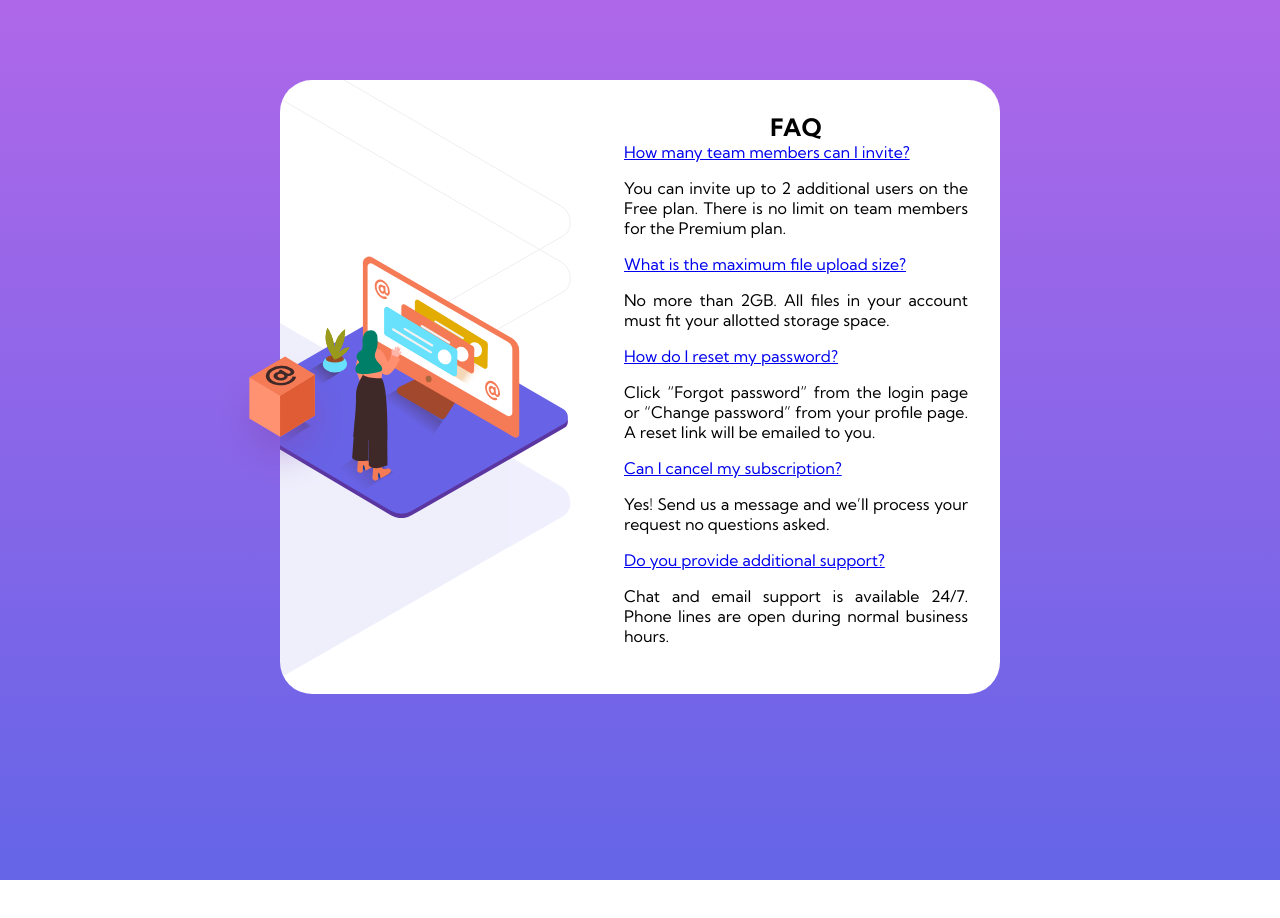
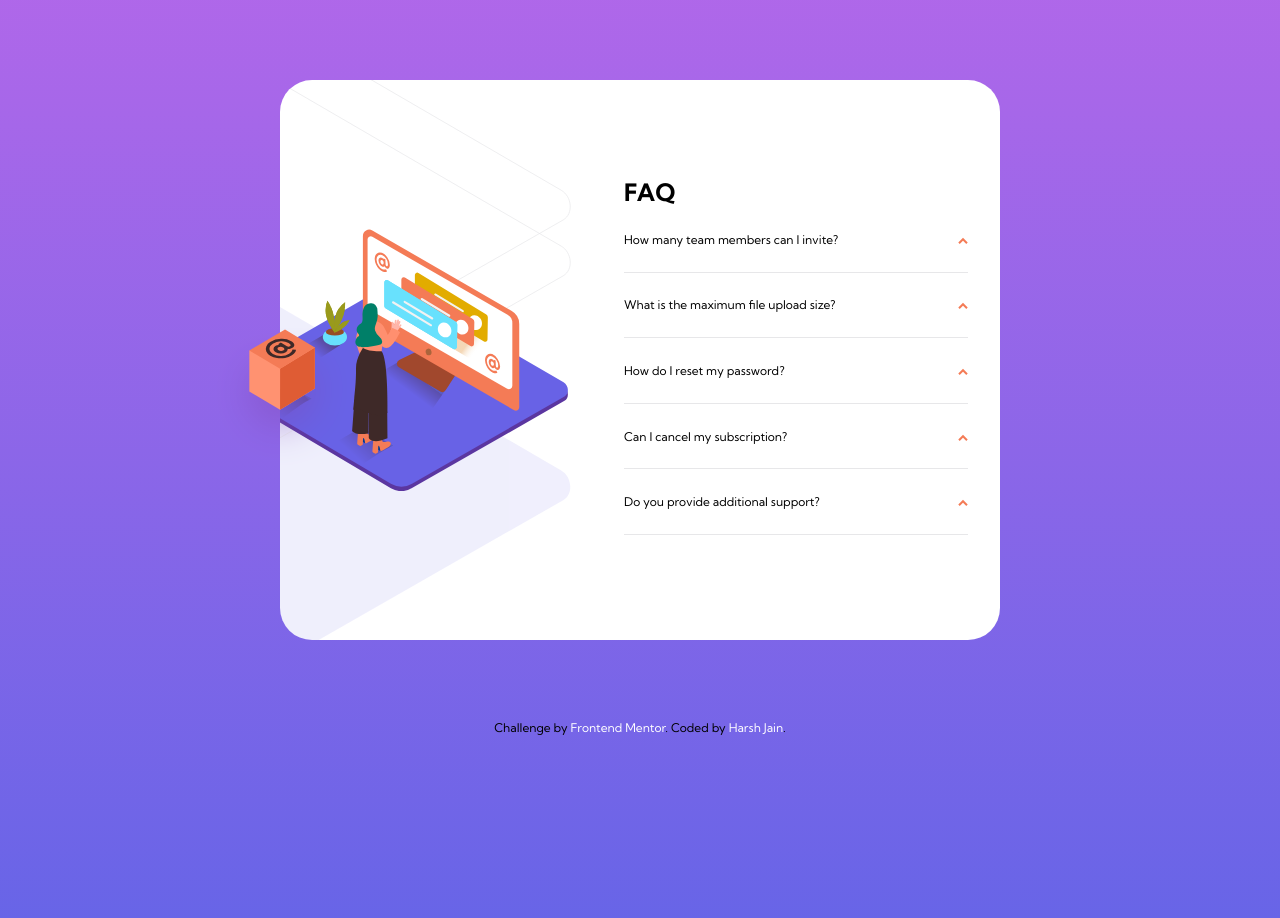
Before and after one commit to harshj11/FAQ-Accordian-Card-Frontend-Mentor-Challenge, a plain HTML site: page index.html in a window 1280 px wide. Before the commit the page ends 880 px from the top, so only its background shows below. Drawn offline with Linux system fonts and the light colour scheme.

Commit message:
Restructure Accordion and ADD styles to it

```diff
--- a/index.html
+++ b/index.html
@@ -21,79 +21,124 @@
 
   <section class="card">
     <img src="./images/illustration-box-desktop.svg" class="card__box">
+
     <div class="card__img">
-      <img src="./images/illustration-woman-online-desktop.svg" class="card__img__desktop" />
+      <img src="./images/illustration-woman-online-desktop.svg" class="card__img__desktop"/>
       <img src="./images/illustration-woman-online-mobile.svg" class="card__img__mobile"/>
     </div>
+
     <div class="card__text">
       <h1>FAQ</h1>
 
       <div class="accordion">
+
         <div class="accordion-item" id="question1">
-          <a class="accordion-link" href="#question1">How many team members can I invite?</a>
+
+          <div class="accordion-question">
+            <a class="accordion-link" href="#question1">
+              <p>How many team members can I invite?</p>
+              <div>
+                <img src="./images/icon-arrow-down.svg" alt="" class="arrow__img">
+              </div>
+            </a>
+          </div>
+
           <div class="accordion-text">
             <p>
               You can invite up to 2 additional users on the Free plan. There is no limit on
               team members for the Premium plan.
             </p>
           </div>
+
         </div>
-      </div>
 
-      <div class="accordion">
         <div class="accordion-item" id="question2">
-          <a class="accordion-link" href="#question2">What is the maximum file upload size?</a>
+
+          <div class="accordion-question">
+            <a class="accordion-link" href="#question2">
+              <p>What is the maximum file upload size?</p>
+              <div>
+                <img src="./images/icon-arrow-down.svg" alt="" class="arrow__img">
+              </div>
+            </a>
+          </div>
+
           <div class="accordion-text">
             <p>
               No more than 2GB. All files in your account must fit your allotted storage space.
             </p>
           </div>
+
         </div>
-      </div>
 
-      <div class="accordion">
         <div class="accordion-item" id="question3">
-          <a class="accordion-link" href="#question3">How do I reset my password?</a>
+
+          <div class="accordion-question">
+            <a class="accordion-link" href="#question3">
+              <p>How do I reset my password?</p>
+              <div>
+                <img src="./images/icon-arrow-down.svg" alt="" class="arrow__img">
+              </div>
+            </a>
+          </div>
+
           <div class="accordion-text">
             <p>
               Click “Forgot password” from the login page or “Change password” from your profile page.
               A reset link will be emailed to you.
             </p>
           </div>
+
         </div>
-      </div>
 
-      <div class="accordion">
         <div class="accordion-item" id="question4">
-          <a class="accordion-link" href="#question4">Can I cancel my subscription?</a>
+
+          <div class="accordion-question">
+            <a class="accordion-link" href="#question4">
+              <p>Can I cancel my subscription?</p>
+              <div>
+                <img src="./images/icon-arrow-down.svg" alt="" class="arrow__img">
+              </div>
+            </a>
+          </div>
+
           <div class="accordion-text">
             <p>
               Yes! Send us a message and we’ll process your request no questions asked.
             </p>
           </div>
+
         </div>
-      </div>
 
-      <div class="accordion">
         <div class="accordion-item" id="question5">
-          <a class="accordion-link" href="#question5">Do you provide additional support?</a>
+
+          <div class="accordion-question">
+            <a class="accordion-link" href="#question5">
+              <p>Do you provide additional support?</p>
+              <div>
+                <img src="./images/icon-arrow-down.svg" alt="" class="arrow__img">
+              </div>
+            </a>
+          </div>
+
           <div class="accordion-text">
             <p>
               Chat and email support is available 24/7. Phone lines are open during normal business hours.
             </p>
           </div>
+
         </div>
+
       </div>
 
     </div>
   </section>
 
-  <!-- <div class="attribution">
+  <div class="attribution">
     Challenge by <a href="https://www.frontendmentor.io?ref=challenge" target="_blank">Frontend Mentor</a>.
-    Coded by <a href="#">Your Name Here</a>.
-  </div> -->
+    Coded by <a href="https://github.com/harshj11" target="_blank">Harsh Jain</a>.
+  </div>
 
-  <script src="./scripts/script.js"></script>
 </body>
 
 </html>
--- a/scripts/script.js
+++ /dev/null
@@ -1 +0,0 @@
-console.log("Hello");
--- a/styles/style.css
+++ b/styles/style.css
@@ -7,6 +7,8 @@
     --gradient-soft-violet: hsl(273, 75%, 66%);
     --gradient-soft-blue: hsl(240, 73%, 65%);
 }
+
+/* ========== DEFAULT STYLES ========== */
 
 html {
     font-size: 100%;
@@ -20,11 +22,24 @@ body {
     background: linear-gradient(var(--gradient-soft-violet), var(--gradient-soft-blue));
     font-family: 'Kumbh Sans', sans-serif;
 
-    height: 100vh;
+    height: 110vh;
 
     margin: 0;
     padding: 0;
 }
+
+a {
+    color: #000000;
+    text-decoration: none;
+}
+
+/* ========== CARD-BOX ========== */
+
+.card__box {
+    display: none;
+}
+
+/* ========== CARD-STYLES ========== */
 
 .card {
     background-color: #fff;
@@ -37,12 +52,6 @@ body {
 
     margin: 6rem 1.5rem;
     padding: 2rem;
-
-    max-width: 45rem;
-}
-
-.card__box {
-    display: none;
 }
 
 .card__img img {
@@ -68,17 +77,85 @@ body {
 }
 
 .card__text h1 {
-    margin: 5rem 0 2rem 0;
+    margin: 5rem 0 1rem 0;
     text-align: center;
 }
 
+/* ========== ACCORDION STYLES ========== */
+
+.accordion {
+    margin: 0.5rem 0;
+}
+
+.accordion-item {
+    border-bottom: solid 1px var(--divider-blue);
+}
+
+.accordion-item:not(:last-child) {
+    margin-bottom: 0.5rem;
+}
+
+.accordion-question {
+    margin: 0.8rem 0;
+}
+
+.accordion-question, .accordion-text {
+    font-size: 0.75rem;
+}
+
+.accordion-link {
+    display: flex;
+    align-items: center;
+    justify-content: space-between;
+}
+
+.accordion-link p {
+    transition: font-weight 100ms ease-in-out;
+}
+
+.accordion-text {
+    height: 0;
+    overflow: hidden;
+    transition: height 500ms ease-in-out;
+}
+
+.arrow__img {
+    transform: rotate(-180deg);
+    transition: transform 500ms ease-in-out;
+}
+
+.accordion-item:target .accordion-text {
+    height: 5rem;
+}
+
+.accordion-item:target .arrow__img {
+    transform: rotate(0deg);
+}
+
+.accordion-item:target .accordion-link p {
+    font-weight: bold;
+}
+
 .attribution {
-    font-size: 11px;
+    font-size: 0.75rem;
     text-align: center;
 }
 
 .attribution a {
-    color: hsl(228, 45%, 44%);
+    color: #ffffff;
+}
+
+@media (min-width: 37.5rem) {
+    .card {
+        margin: 6rem auto;
+        width: 32rem;
+        padding: 2.5rem;
+    }
+
+    .card__text h1 {
+        margin: 4rem 0 1rem 0;
+        text-align: center;
+    }
 }
 
 @media (min-width: 48rem) {
@@ -86,11 +163,14 @@ body {
         background-image: url("../images/bg-pattern-desktop.svg");
         background-repeat: no-repeat;
         background-size: cover;
-        background-position: -26.8rem -5rem;
+        background-position: -26.8rem -6rem;
 
         display: flex;
         align-items: center;
         justify-content: center;
+
+        height: 35rem;
+        width: 45rem;
 
         margin: 5rem auto;
         padding: 2rem 2rem 2rem 0;
@@ -138,6 +218,7 @@ body {
 
     .card__text h1 {
         margin: 0;
+        text-align: left;
     }
 
 }
```
